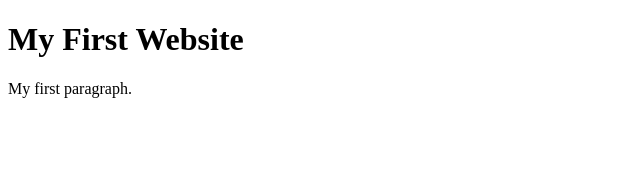
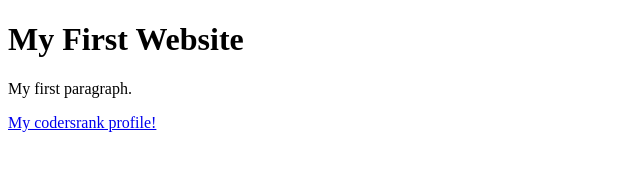
Before and after one commit to victorbmunhoz/codersrank-template-6ohwtf, a website: page index.html in a window 1280 px wide. Shown: the whole page, without its empty margins (0-640 px from the left). Drawn offline with Linux system fonts and the light colour scheme.

Commit message:
first commit

```diff
--- a/index.html
+++ b/index.html
@@ -7,6 +7,8 @@
 
     <h1>My First Website</h1>
     <p>My first paragraph.</p>
+    <a href="https://profile.codersrank.io/user/victorbmunhoz/">My codersrank profile!</a>
+
 
   </body>
 </html>
```
